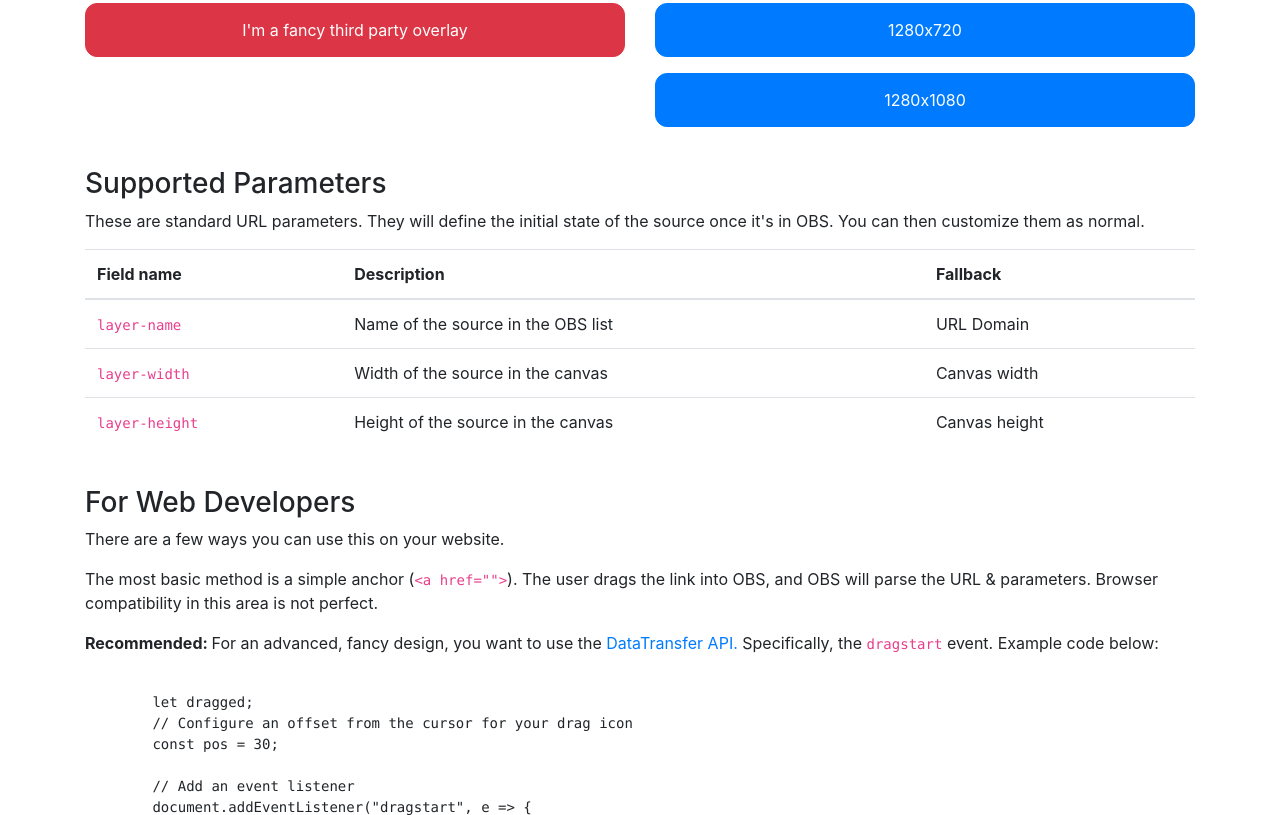
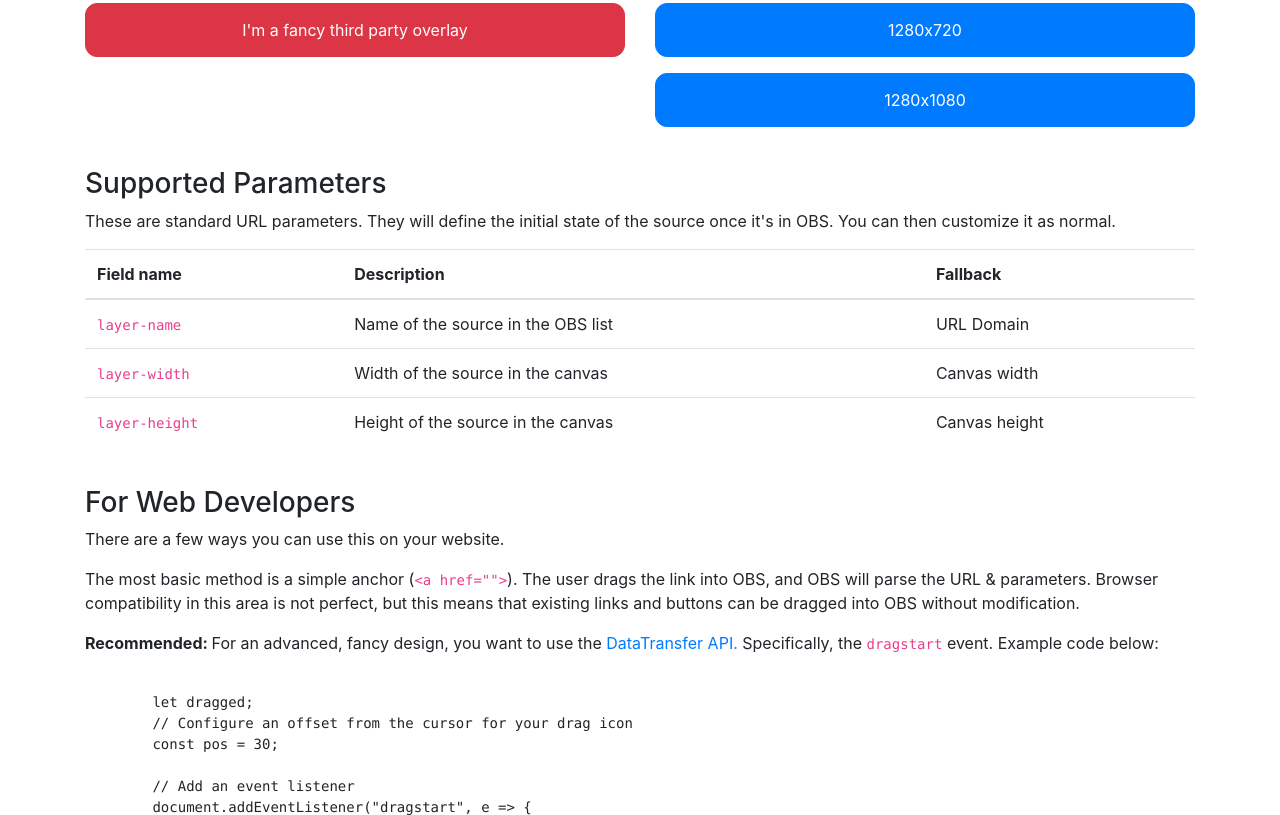
Before and after one commit to WizardCM/OBS-Drag-Demo, a plain HTML site: page index.html in a window 1280 px wide. Shown: the part 537-1352 px from the top of the page. Drawn offline with nearby package versions, Linux system fonts and the light colour scheme.

Commit message:
Description improvements

```diff
--- a/index.html
+++ b/index.html
@@ -35,7 +35,7 @@
 			<div>
 				<br />
 				<h3>Supported Parameters</h3>
-				<p>These are standard URL parameters. They will define the initial state of the source once it's in OBS. You can then customize them as normal.</p>
+				<p>These are standard URL parameters. They will define the initial state of the source once it's in OBS. You can then customize it as normal.</p>
 				<table class="table">
 					<thead>
 						<tr>
@@ -65,7 +65,7 @@
 				<br />
 				<h3>For Web Developers</h3>
 				<p>There are a few ways you can use this on your website.</p>
-				<p>The most basic method is a simple anchor (<code>&lt;a href=""&gt;</code>). The user drags the link into OBS, and OBS will parse the URL & parameters. Browser compatibility in this area is not perfect.</p>
+				<p>The most basic method is a simple anchor (<code>&lt;a href=""&gt;</code>). The user drags the link into OBS, and OBS will parse the URL & parameters. Browser compatibility in this area is not perfect, but this means that existing links and buttons can be dragged into OBS without modification.</p>
 				<p><strong>Recommended: </strong>For an advanced, fancy design, you want to use the <a href="https://developer.mozilla.org/en-US/docs/Web/API/DataTransfer">DataTransfer API.</a> Specifically, the <code>dragstart</code> event. Example code below:</p>
 				<p><pre><code>
 	let dragged;
```
